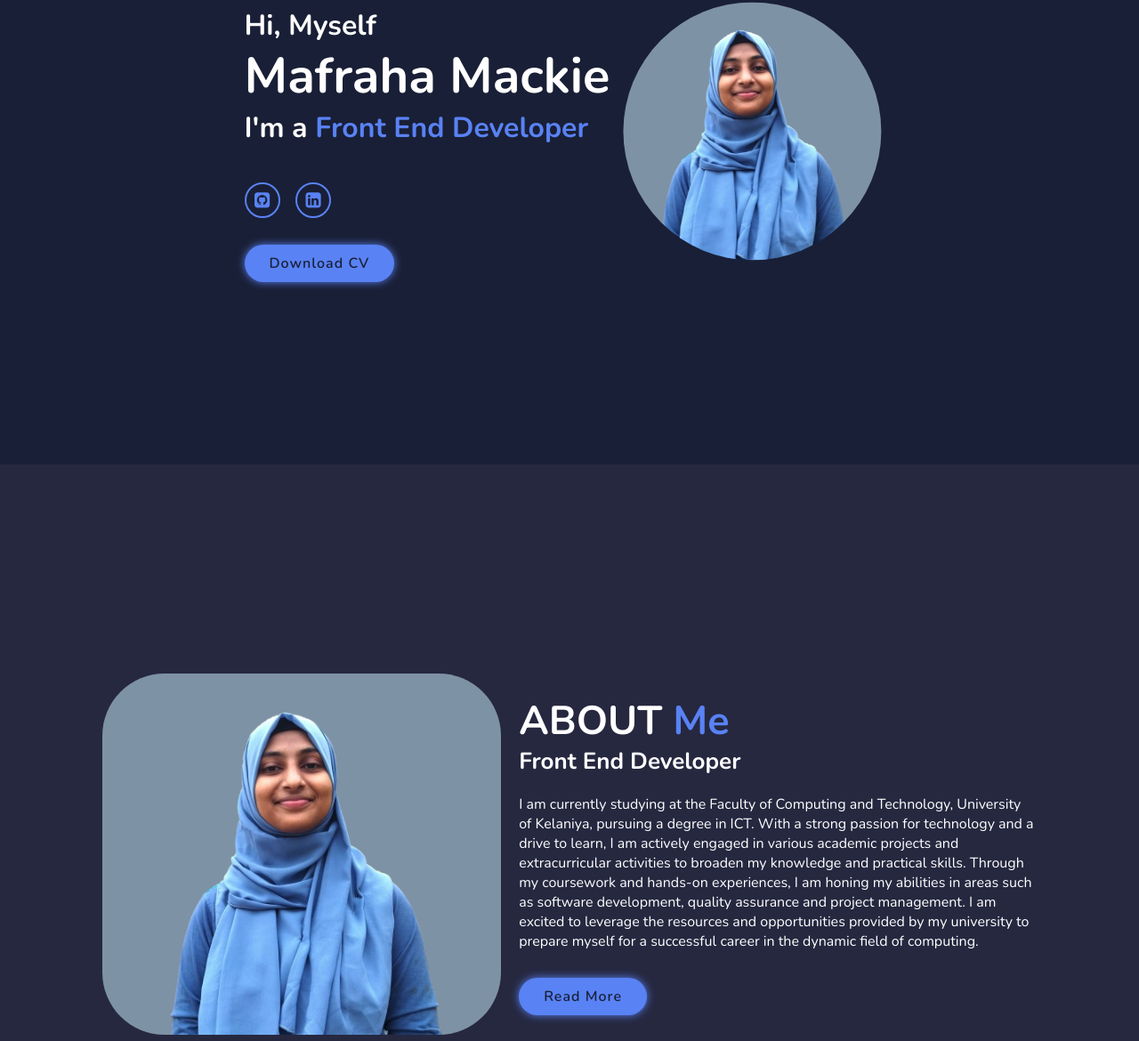
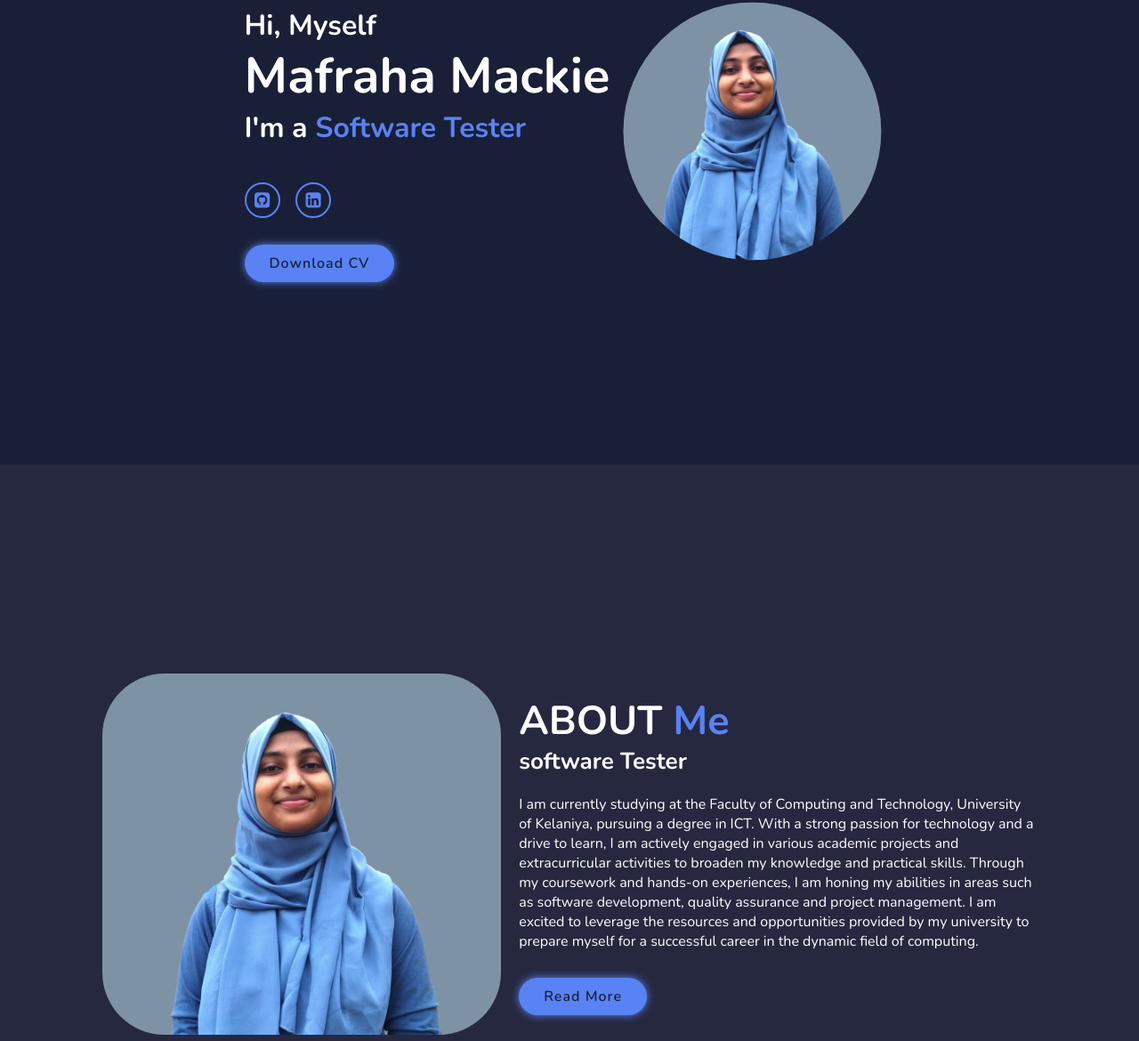
Before and after one commit to Mafraha01/My-portfolio, a plain HTML site: page index.html in a window 1280 px wide. Shown: the part 278-1448 px from the top of the page at 89% size. Drawn offline with nearby package versions, Linux system fonts and the light colour scheme.

Commit message:
small changes added

```diff
--- a/index.html
+++ b/index.html
@@ -29,7 +29,7 @@
       <div class="home-content">
         <h3>Hi, Myself</h3>
         <h1>Mafraha Mackie</h1>
-        <h3>I'm a <span>Front End Developer</span></h3>
+        <h3>I'm a <span>Software Tester</span></h3>
         <p>
 
         </p>
@@ -55,7 +55,7 @@
       </div>
       <div class="about-content">
         <h2 class="heading">ABOUT <span>Me</span></h2>
-        <h3>Front End Developer</h3>
+        <h3>software Tester</h3>
         <p>
           I am currently studying at the Faculty of Computing and Technology,
           University of Kelaniya, pursuing a degree in ICT. With a strong
@@ -79,7 +79,7 @@
         <li data-skill="JavaScript"><img src="src/js.png" alt="JavaScript Logo"></li>
         <li data-skill="PHP"><img src="src/php.png" alt="PHP Logo"></li>
         <li data-skill="MySQL"><img src="src/mysql.png" alt="MySQL Logo"></li>
-        <li data-skill="React"><img src="https://upload.wikimedia.org/wikipedia/commons/a/a7/React-icon.svg" alt="React Logo"></li>
+        <li data-skill="Selenium"><img src="src/Sele.jpg" alt="Selenium Logo"></li>
         <li data-skill="Sass"><img src="src/sass.png" alt="Sass Logo"></li>
       </ul>
     </section>
```
Also changed, not shown: src/Sele.jpg (added).
